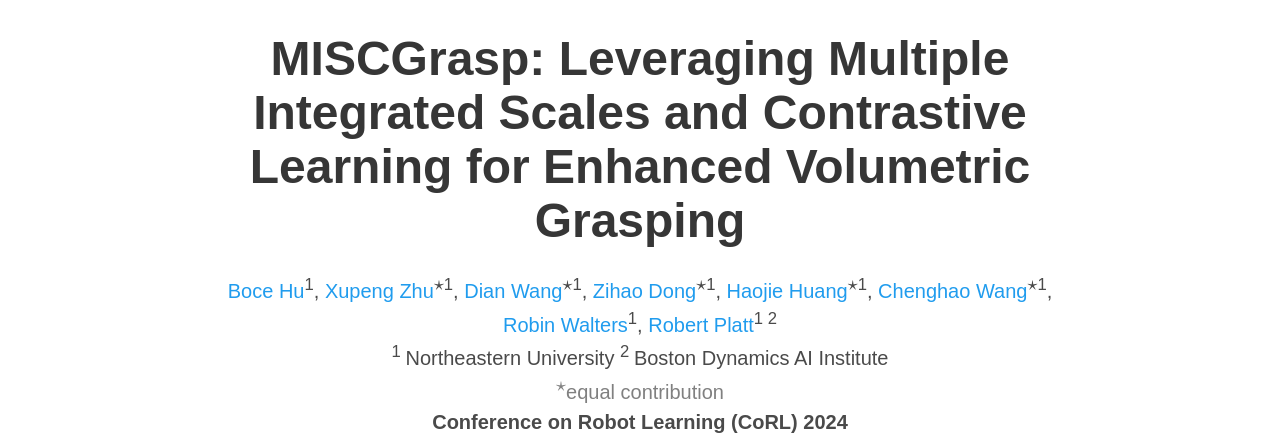
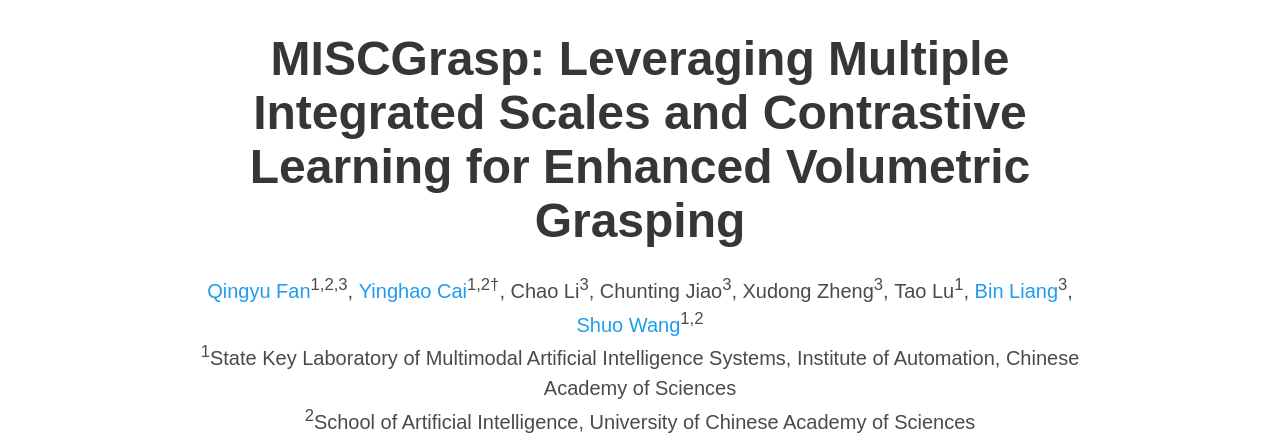
Before and after one commit to miscgrasp/miscgrasp.github.io, a plain HTML site: page index.html in a window 1280 px wide. Shown: the part 68-510 px from the top of the page. Drawn offline with nearby package versions, Linux system fonts and the light colour scheme; some packages are replaced by stand-ins of ours; some icons are missing; a web font is replaced by a local one.

Commit message:
Update index.html

```diff
--- a/index.html
+++ b/index.html
@@ -96,41 +96,38 @@
                     <h1 class="title is-1 publication-title">MISCGrasp: Leveraging Multiple Integrated Scales and Contrastive Learning for Enhanced Volumetric Grasping </h1>
                     <div class="is-size-5 publication-authors">
                         <span class="author-block">
-              <a href="https://bocehu.github.io/">Boce Hu</a><sup>1</sup>,
+                          <a href="https://fanqyu.github.io/">Qingyu Fan</a><sup>1,2,3</sup>,
                         </span>
                         <span class="author-block">
-              <a href="https://zxp-s-works.github.io/">Xupeng Zhu</a><sup>$\star$1</sup>,
+                          <a href="https://sites.google.com/site/caiyinghao">Yinghao Cai</a><sup>1,2†</sup>,
                         </span>
                         <span class="author-block">
-              <a href="https://www.dianwang.io/">Dian Wang</a><sup>$\star$1</sup>,
+                          Chao Li<sup>3</sup>,
                         </span>
                         <span class="author-block">
-              <a href="https://www.linkedin.com/in/zihao-dong-321712212/">Zihao Dong</a><sup>$\star$1</sup>,
+                          Chunting Jiao<sup>3</sup>,
                         </span>
                         <span class="author-block">
-              <a href="https://haojhuang.github.io/">Haojie Huang</a><sup>$\star$1</sup>,
+                          Xudong Zheng<sup>3</sup>,
                         </span>
                         <span class="author-block">
-              <a href="https://www.linkedin.com/in/chenghao-wang-01a036203/">Chenghao Wang</a><sup>$\star$1</sup>,
+                          Tao Lu<sup>1</sup>,
                         </span>
                         <span class="author-block">
-              <a href="https://www.robinwalters.com/">Robin Walters</a><sup>1</sup>,
+                          <a href="https://scholar.google.com/citations?hl=en&user=mpchz3sAAAAJ&view_op=list_works&sortby=pubdate ">Bin Liang</a><sup>3</sup>,
                         </span>
                         <span class="author-block">
-              <a href="https://helpinghandslab.netlify.app/people/">Robert Platt</a><sup>1 2</sup>
+                          <a href="https://scholar.google.com/citations?user=XL9j2UUAAAAJ&hl=en">Shuo Wang</a><sup>1,2</sup>
                         </span>
                     </div>
 
                    <div class="is-size-5 publication-authors">
-                        <div class="author-block"><sup>1 </sup>Northeastern University</div>
-                        <div class="author-block"><sup>2 </sup>Boston Dynamics AI Institute</div>
-
+                    <span class="author-block"><sup>1</sup>State Key Laboratory of Multimodal Artificial Intelligence Systems, Institute of Automation, Chinese Academy of Sciences</span><br>
+                    <span class="author-block"><sup>2</sup>School of Artificial Intelligence, University of Chinese Academy of Sciences</span><br>
+                    <span class="author-block"><sup>3</sup>Qiyuan Lab</span>
                     <div>
-
-                            <span class="author-block"
-                                  style="color: gray;"><sup>$\star$</sup>equal contribution</span>
+                        <span class="author-block" style="color: gray;"><sup>$\dag$</sup>corresponding author</span>
                     </div>
-                        <div><b>Conference on Robot Learning (CoRL) 2024</b></div>
                   </div>
 
                     <div class="column has-text-centered">
```
Lines whose indentation alone changed are shown as unchanged.
